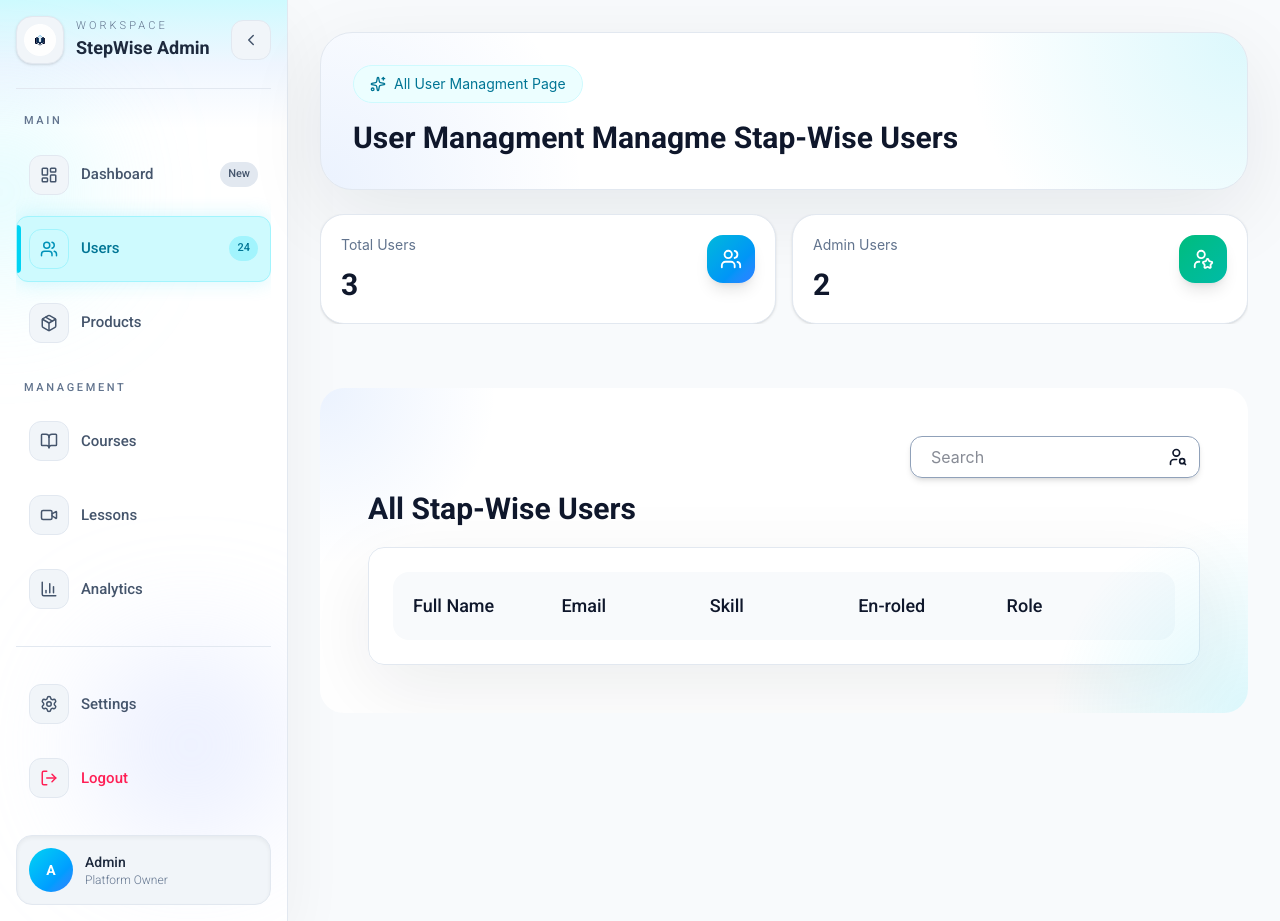
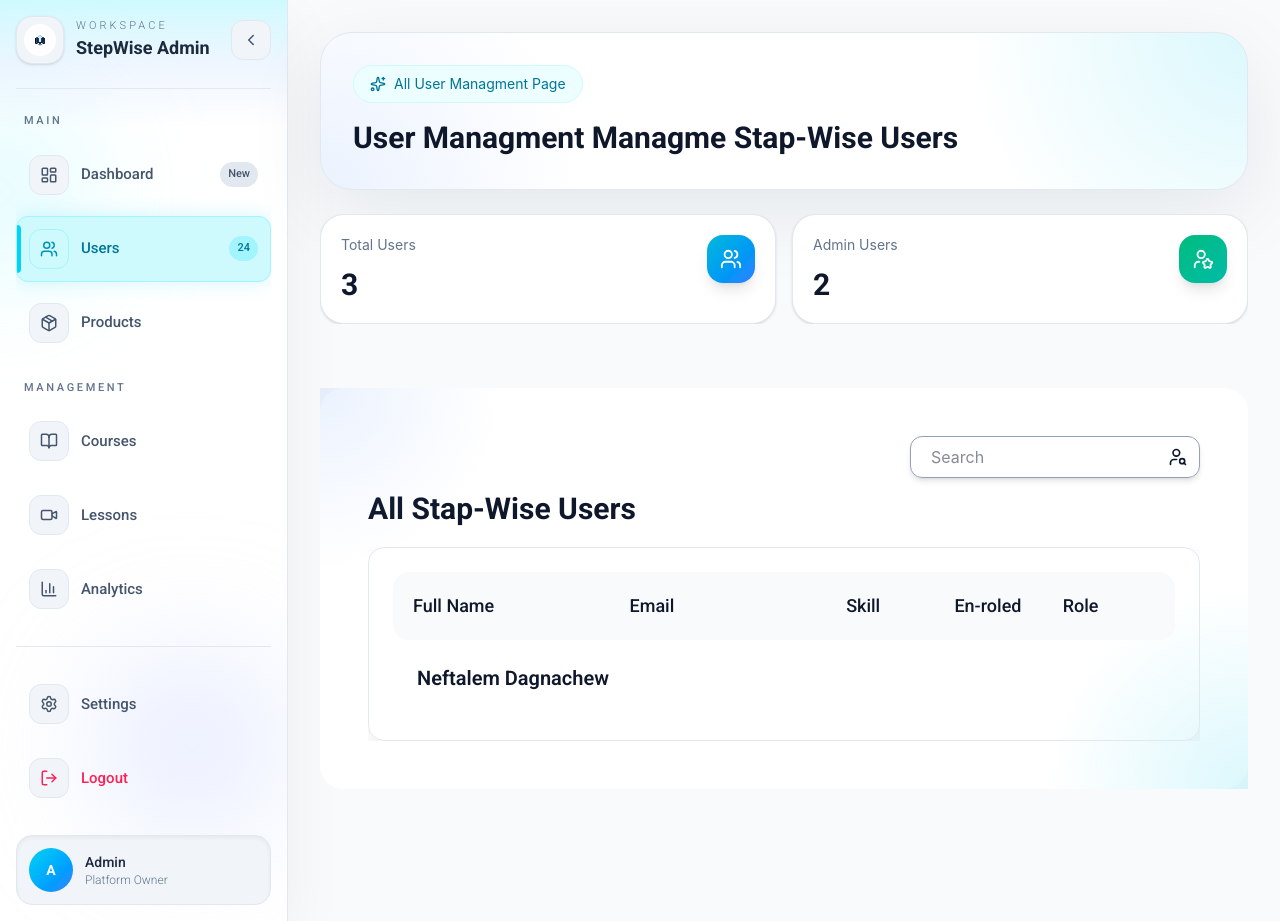
Before and after one commit to Step-Wise-Roadmaps/Step-Wise, a React (Vite) app in the folder Frontend/: page /admin-dashboard/users in a window 1280 px wide. Built offline with nearby package versions, Linux system fonts and the light colour scheme; no server answers; sample sign-in values are in the browser's storage.

Commit message:
style: add userTable and style the table

```diff
--- a/Frontend/index.html
+++ b/Frontend/index.html
@@ -1,5 +1,5 @@
 <!doctype html>
-<html lang="en" class="scroll-smooth">
+<html lang="en" class="scroll-smooth overflow-x-hidden">
   <head>
     <meta charset="UTF-8" />
     <link rel="icon" type="image/svg+xml" href="/vite.svg" />
--- a/Frontend/src/page/UsersPage.jsx
+++ b/Frontend/src/page/UsersPage.jsx
@@ -93,7 +93,7 @@ function UsersTable() {
     return(
         <>
             <div className='mx-auto flex w-full max-w-7xl flex-col gap-6 p-4 pt-20 md:p-6 md:pt-6 lg:p-8'>
-                <div className='overflow-hidden w-full max-w-7xl bg-white relative rounded-3xl p-8 md:p-10 lg:p-12'>
+                <div className='w-full max-w-7xl bg-white relative rounded-3xl p-8 md:p-10 lg:p-12'>
                     <div className='absolute inset-0 bg-[radial-gradient(circle_at_bottom_right,_rgba(34,211,238,0.16),_transparent_20%),radial-gradient(circle_at_top_left,_rgba(59,130,246,0.10),_transparent_18%)]' />
 
                     <div className='flex items-center justify-end'>
@@ -105,14 +105,16 @@ function UsersTable() {
                     <div className='mt-5 md:mt-3'>
                         <h4 className='roboto-bold text-xl leading-tight text-slate-900 md:text-3xl'>All Stap-Wise Users</h4>
                     </div>
-                    <div className='mt-5 w-ful'>
-                        <div className='p-4 md:p-6 border border-slate-200 rounded-2xl shadow-[0_24px_80px_rgba(15,23,42,0.08)]'>
+                    <div className='relative mt-5 w-full'>
+                        <div className='overflow-x-auto'>
+                            <div className='p-4 md:p-6 min-w-[775px] border border-slate-200 rounded-2xl shadow-[0_24px_80px_rgba(15,23,42,0.08)]'>
+
                                 <header className='w-full bg-slate-50 p-5 rounded-2xl'>
-                                {TableRows.map((TableRow) => {
+                                    {TableRows.map((TableRow, index) => {
                                         return(
-                                        <div className='grid grid-cols-5'>
-                                            <p className='roboto-medium text-lg '>{TableRow.fullName}</p>
-                                            <p className='roboto-medium text-lg'>{TableRow.email}</p>
+                                            <div key={index} className='grid grid-cols-7 gap-4'>
+                                                <p className='roboto-medium col-span-2 text-lg'>{TableRow.fullName}</p>
+                                                <p className='roboto-medium col-span-2 text-lg'>{TableRow.email}</p>
                                                 <p className='roboto-medium text-lg'>{TableRow.skill}</p>
                                                 <p className='roboto-medium text-lg'>{TableRow.enroled}</p>
                                                 <p className='roboto-medium text-lg'>{TableRow.role}</p>
@@ -120,6 +122,14 @@ function UsersTable() {
                                         )
                                     })}
                                 </header>
+
+                                <div className='p-4 md:p-6 grid grid-cols-7 gap-4'>
+                                    <p className='col-span-2 roboto-semibold text-xl'>Neftalem Dagnachew</p>
+                                    <p className='col-span-2'></p>
+                                </div>
+
+                            </div>
+
                         </div>
                     </div>
 
```
Lines whose indentation alone changed are shown as unchanged.
